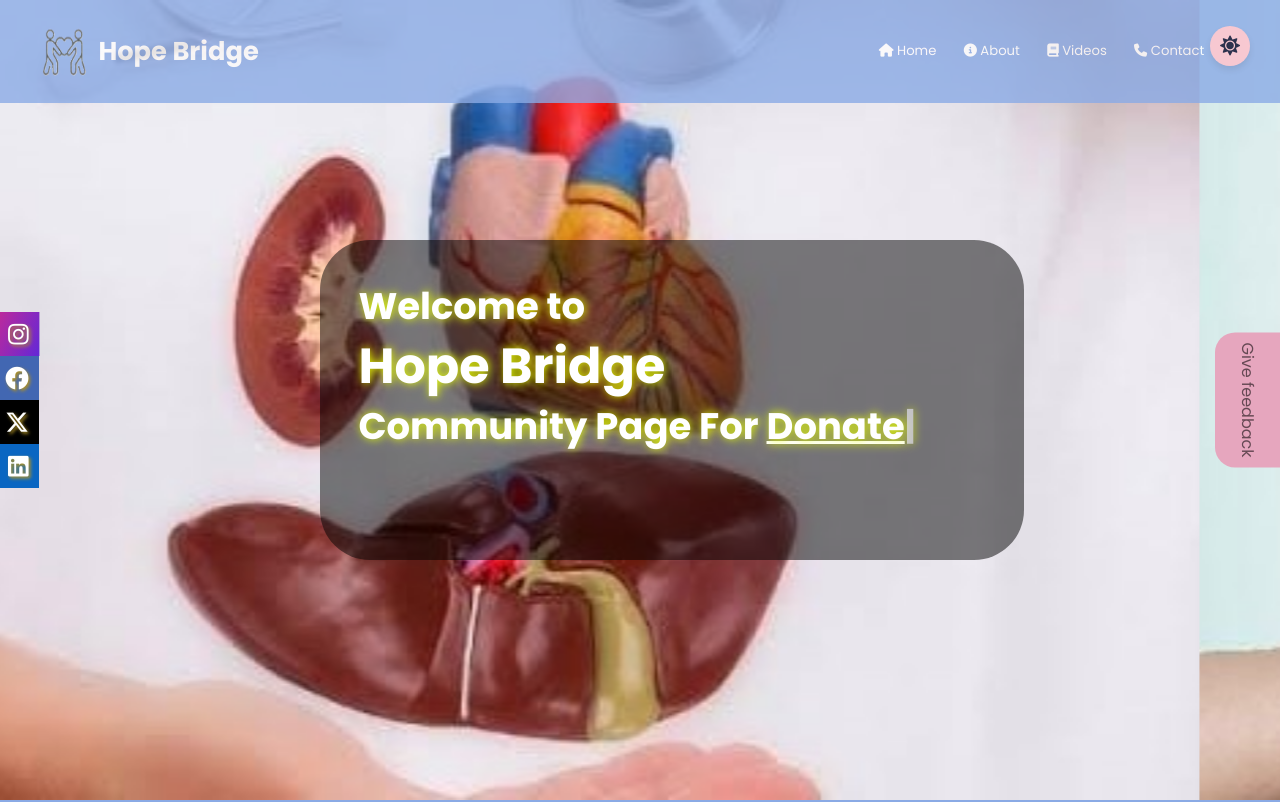
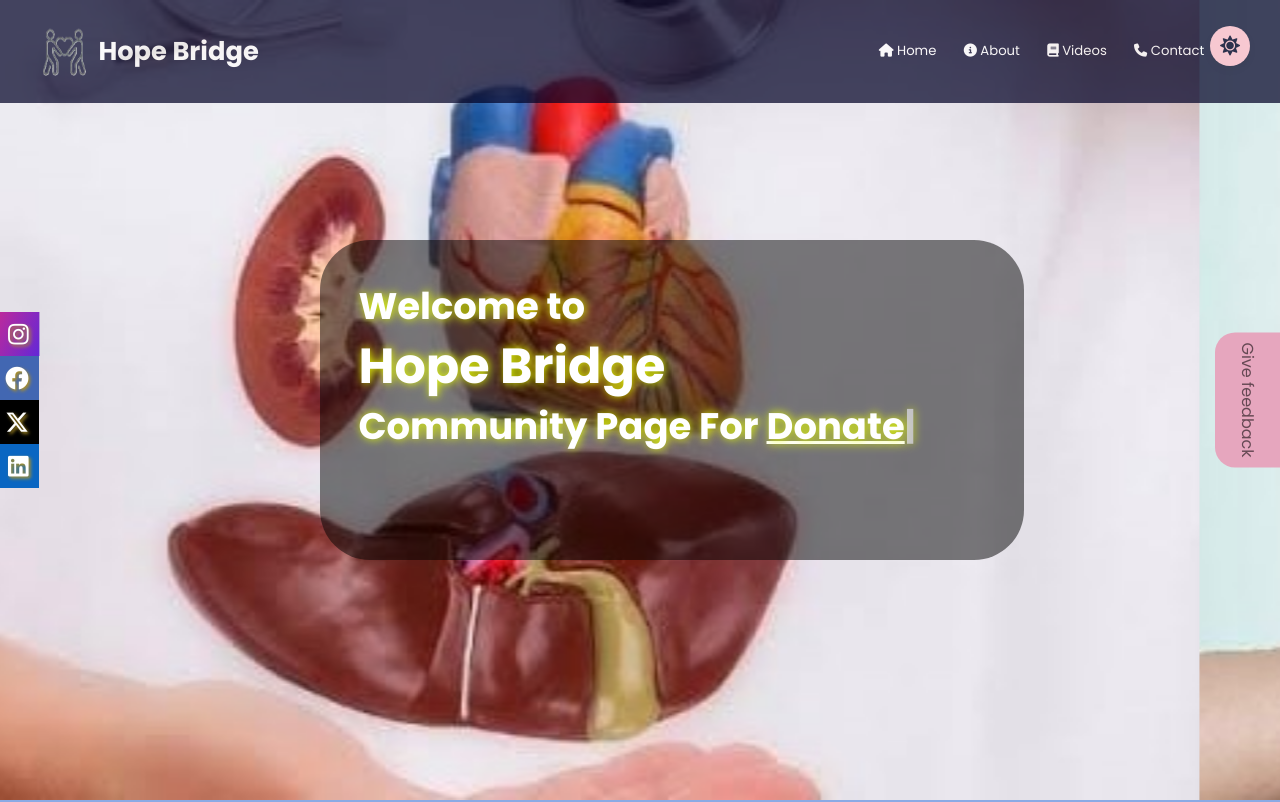
Before and after one commit to Prince-1005/MKshah, a plain HTML site: page index.html in a window 1280 px wide. Shown: the top 802 px of the page. Drawn offline with nearby package versions, Linux system fonts and the light colour scheme; a script that the page names is missing.

Commit message:
Update style.css

```diff
--- a/style.css
+++ b/style.css
@@ -101,7 +101,7 @@ section {
    left: 0;
    width:100%;
    padding:2rem 9%;
-   background-color: var(--bg-color);
+   background-color: rgb(3, 3, 38,0.9);
    display: flex;
    justify-content: space-between;
    align-items: center;
```
